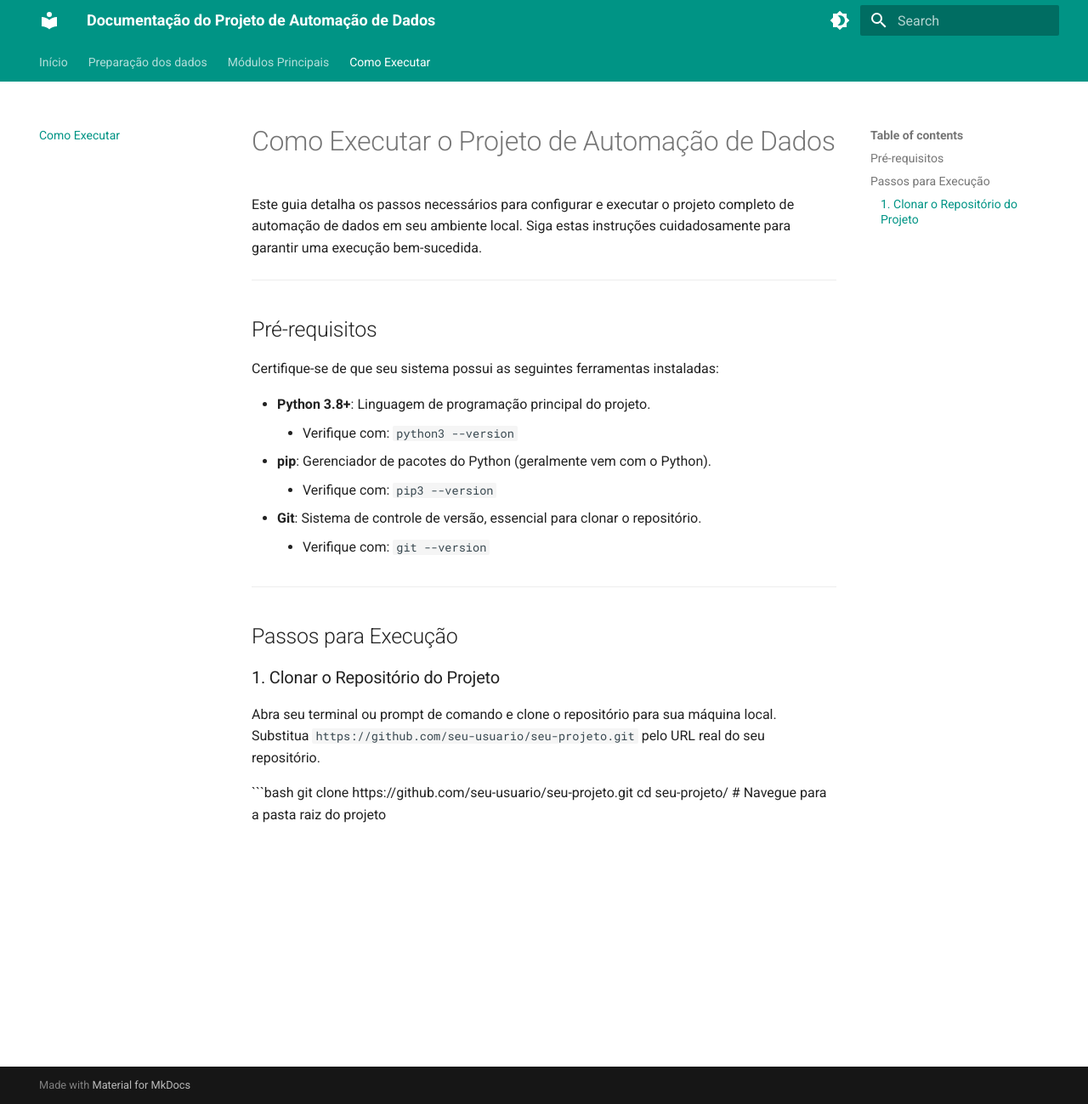
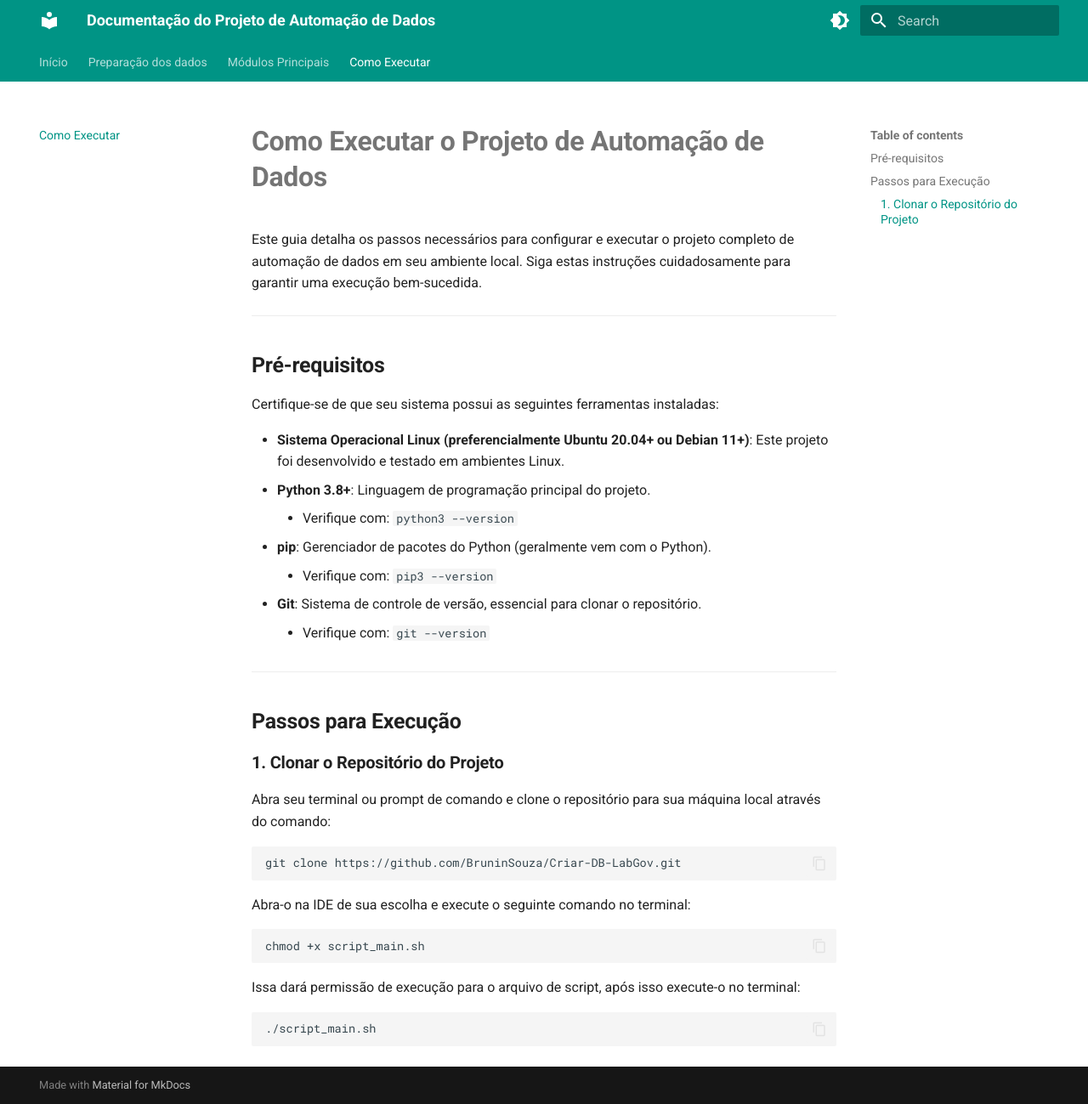
Before and after one commit to BruninSouza/Criar-DB-LabGov, an MkDocs documentation site: the page built from docs/como-executar.md, in a window 1280 px wide and 1299 px high. Shown: the whole window at 85% size. Built offline with MkDocs 1.6.1 and Material for MkDocs 9.7.7, drawn with Linux system fonts in a browser that asks for light colours.

Commit message:
update: atualizando módulo de execução

````diff
--- a/docs/como-executar.md
+++ b/docs/como-executar.md
@@ -1,13 +1,14 @@
-# Como Executar o Projeto de Automação de Dados
+# **Como Executar o Projeto de Automação de Dados**
 
 Este guia detalha os passos necessários para configurar e executar o projeto completo de automação de dados em seu ambiente local. Siga estas instruções cuidadosamente para garantir uma execução bem-sucedida.
 
 ---
 
-## Pré-requisitos
+## **Pré-requisitos**
 
 Certifique-se de que seu sistema possui as seguintes ferramentas instaladas:
 
+* **Sistema Operacional Linux (preferencialmente Ubuntu 20.04+ ou Debian 11+)**: Este projeto foi desenvolvido e testado em ambientes Linux.
 * **Python 3.8+**: Linguagem de programação principal do projeto.
     * Verifique com: `python3 --version`
 * **pip**: Gerenciador de pacotes do Python (geralmente vem com o Python).
@@ -17,12 +18,24 @@ Certifique-se de que seu sistema possui as seguintes ferramentas instaladas:
 
 ---
 
-## Passos para Execução
+## **Passos para Execução**
 
-### 1. Clonar o Repositório do Projeto
+### **1. Clonar o Repositório do Projeto**
 
-Abra seu terminal ou prompt de comando e clone o repositório para sua máquina local. Substitua `https://github.com/seu-usuario/seu-projeto.git` pelo URL real do seu repositório.
+Abra seu terminal ou prompt de comando e clone o repositório para sua máquina local através do comando:
 
 ```bash
-git clone https://github.com/seu-usuario/seu-projeto.git
-cd seu-projeto/ # Navegue para a pasta raiz do projeto
+git clone https://github.com/BruninSouza/Criar-DB-LabGov.git
+```
+
+Abra-o na IDE de sua escolha e execute o seguinte comando no terminal:
+
+```bash
+chmod +x script_main.sh
+```
+
+Issa dará permissão de execução para o arquivo de script, após isso execute-o no terminal:
+
+```bash
+./script_main.sh
+```
````
